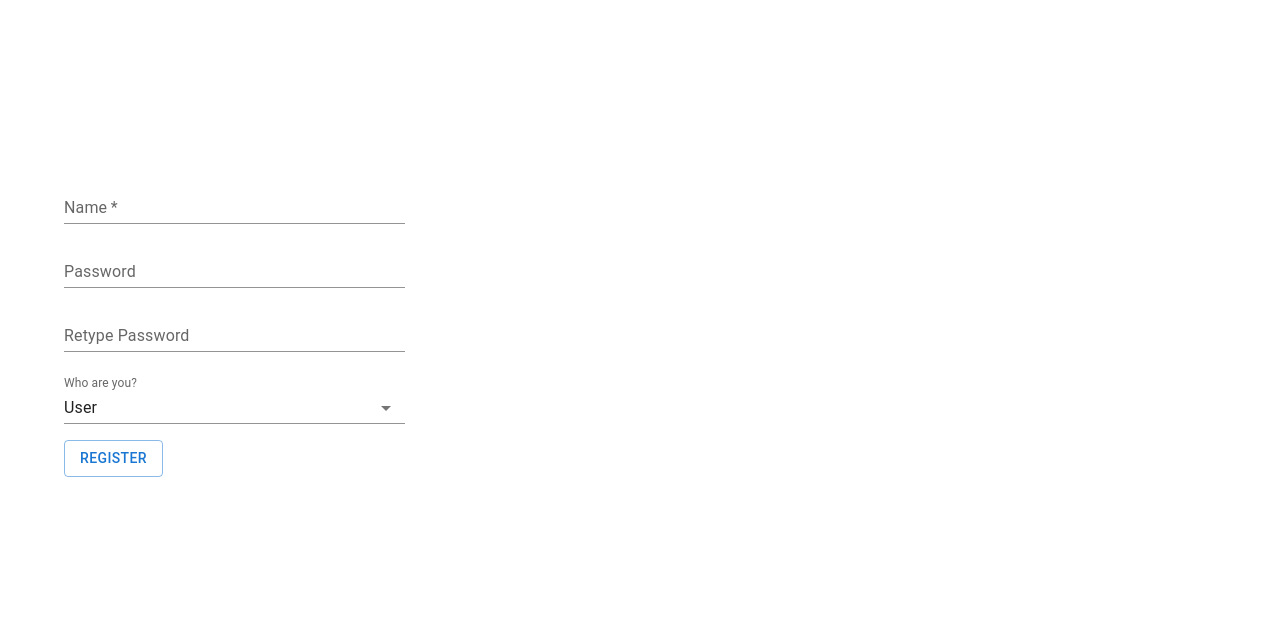
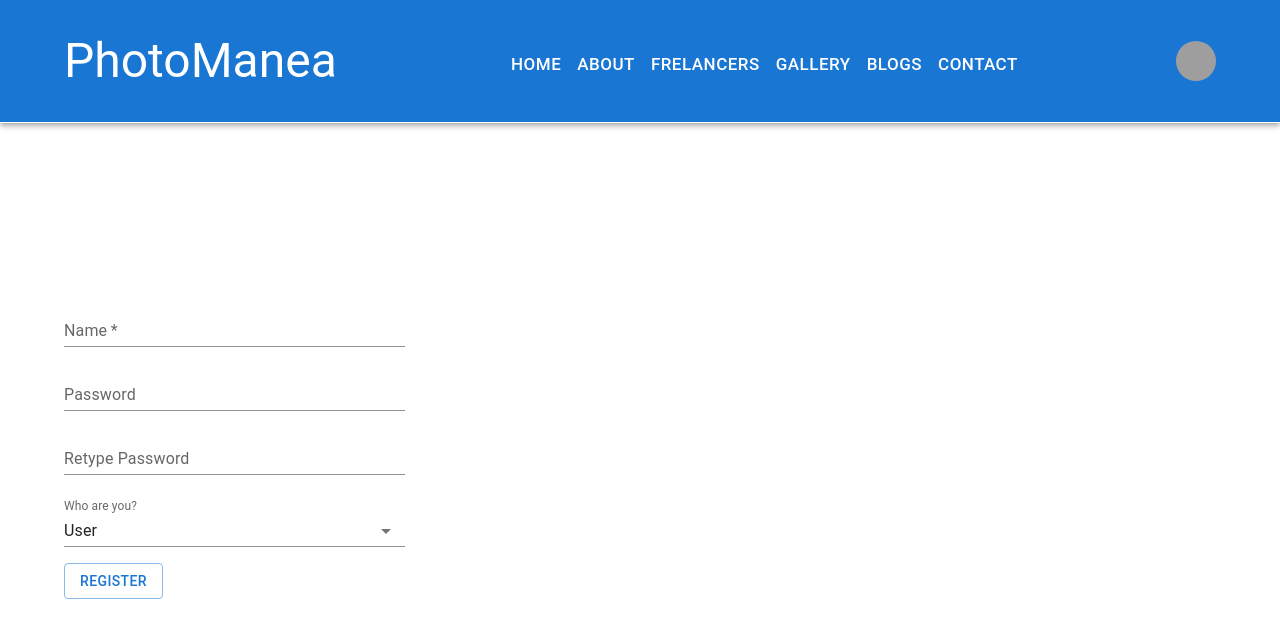
Before and after one commit to coderSabbirr/Team-Project, a Next.js app: page /login in a window 1280 px wide. Shown: the top 638 px of the page. Built offline with nearby package versions, Linux system fonts and the light colour scheme; grey boxes are pictures that could not be loaded; a web font is replaced by a local one.

Commit message:
navbar layout

```diff
--- a/Components/Navbar/Navbar.js
+++ b/Components/Navbar/Navbar.js
@@ -4,11 +4,49 @@ import React from 'react';
 import Link from 'next/link';
 import styles from './Navbar.module.css'
 
-
+const newPages =[
+  {
+    navItem:'Home',
+    link:'/'
+  },
+  {
+    navItem:'About',
+    link:'/about'
+  },
+  {
+    navItem:'Frelancers',
+    link:'/freelancer'
+  },
+  {
+    navItem:'Gallery',
+    link:'/gallery'
+  },{
+    navItem:'Blogs',
+    link:'/blogs'
+  },
+  {
+    navItem:'Contact',
+    link:'/contact'
+  },
+]
+const newSettings = [
+  {
+    navItem:'Profile',
+    link:'/profile'
+  },
+  {
+    navItem:'Account',
+    link:'/account'
+  },
+  {
+    navItem:'Dashboard',
+    link:'/dash'
+  },
+]
 const pages = ['Home', 'About', 'Frelancers','Gallery','Blogs','Contact'];
 const settings = ['Profile', 'Account', 'Dashboard', 'Logout'];
 
-const Navbar = () => {
+const Navbar = ({children}) => {
   const [anchorElNav, setAnchorElNav] = React.useState(null);
   const [anchorElUser, setAnchorElUser] = React.useState(null);
 
@@ -28,6 +66,7 @@ const Navbar = () => {
   };
 
   return (
+    <>
     <AppBar position="static" className={styles.navbar}>
       <Container maxWidth="xl" sx={{py:2, borderBottom: 1}}>
         <Toolbar sx={{px:5}} disableGutters>
@@ -70,9 +109,12 @@ const Navbar = () => {
                 display: { xs: 'block', md: 'none' },
               }}
             >
-              {pages.map((page) => (
-                <MenuItem key={page} onClick={handleCloseNavMenu}>
-                  <Typography textAlign="center">{page}</Typography>
+              {newPages.map((page) => (
+                <MenuItem key={page.link} onClick={handleCloseNavMenu}>
+                  <Link href={page.link}>
+                  <Typography textAlign="center">{page.navItem}</Typography>
+                  </Link>
+
                 </MenuItem>
               ))}
             </Menu>
@@ -110,7 +152,7 @@ const Navbar = () => {
                     </Button>
                   </ListItemText>
                 </Link>
-                <Link href="/">
+                <Link href="/gallery">
                   <ListItemText>
                     <Button className={styles.navLink} sx={{fontSize: 17,color:'white'}}>
                        Gallery
@@ -158,9 +200,11 @@ const Navbar = () => {
               open={Boolean(anchorElUser)}
               onClose={handleCloseUserMenu}
             >
-              {settings.map((setting) => (
-                <MenuItem key={setting} onClick={handleCloseUserMenu}>
-                  <Typography textAlign="center">{setting}</Typography>
+              {newSettings.map((setting) => (
+                <MenuItem key={setting.link} onClick={handleCloseUserMenu}>
+                  <Link href={setting.link}>
+                  <Typography textAlign="center">{setting.navItem}</Typography>
+                  </Link>
                 </MenuItem>
               ))}
             </Menu>
@@ -168,6 +212,8 @@ const Navbar = () => {
         </Toolbar>
       </Container>
     </AppBar>
+    {children}
+    </>
   );
 };
 export default Navbar;
--- a/Components/PhotoCollection/Singlephoto.js
+++ b/Components/PhotoCollection/Singlephoto.js
@@ -8,7 +8,7 @@ const Singlephoto = (props) => {
     return (
         <div className={styles.singlePhoto}>
             <div className={styles.galleryImg}>
-                <img src={img} alt="" />
+                <img src={img} alt="gallery image" />
             </div>
             <div className={styles.photoLink}>
                 <Typography variant="h1" sx={{color:'white',display:'flex', justifyContent:'center',width:'100%',height:'100%',alignItems: 'center'}}><Link className={styles.linkphoto} href='/'>+</Link></Typography>
--- a/Components/PhotomaneaBox/Photomanea.module.css
+++ b/Components/PhotomaneaBox/Photomanea.module.css
@@ -1,7 +1,7 @@
 .maneaBox{
     background: url('https://i.ibb.co/8Y3py84/pexels-garrett-morrow-736414.jpg');
     background-size: 100% 100%;
-    height: 600px;
+    height: 100vh;
     width: 100%;
     position: relative;
 }
--- a/pages/_app.js
+++ b/pages/_app.js
@@ -2,6 +2,7 @@ import '../styles/globals.css'
 
 import App from 'next/app'
 import { ResponsiveDrawer } from '../layout/ResponsiveDrawer'
+import Navbar from '../Components/Navbar/Navbar'
 
 class MyApp extends App {
   render() {
@@ -16,7 +17,9 @@ class MyApp extends App {
     }
 
     return (
-        <Component {...pageProps}></Component>
+      <Navbar>
+           <Component {...pageProps}></Component>
+      </Navbar>
     )
   }
 }
--- a/pages/index.js
+++ b/pages/index.js
@@ -7,7 +7,7 @@ import PhotomaneaBox from "../Components/PhotomaneaBox/PhotomaneaBox";
 export default function Home() {
   return (
     <div className="main-container">
-      <Navbar/>
+      {/* <Navbar/> */}
       <Banner/>
       <AllFrelancers/>
       <PhotomaneaBox/>
```
Also changed, not shown: pages/gallery.js (added, +10 -0 lines).
